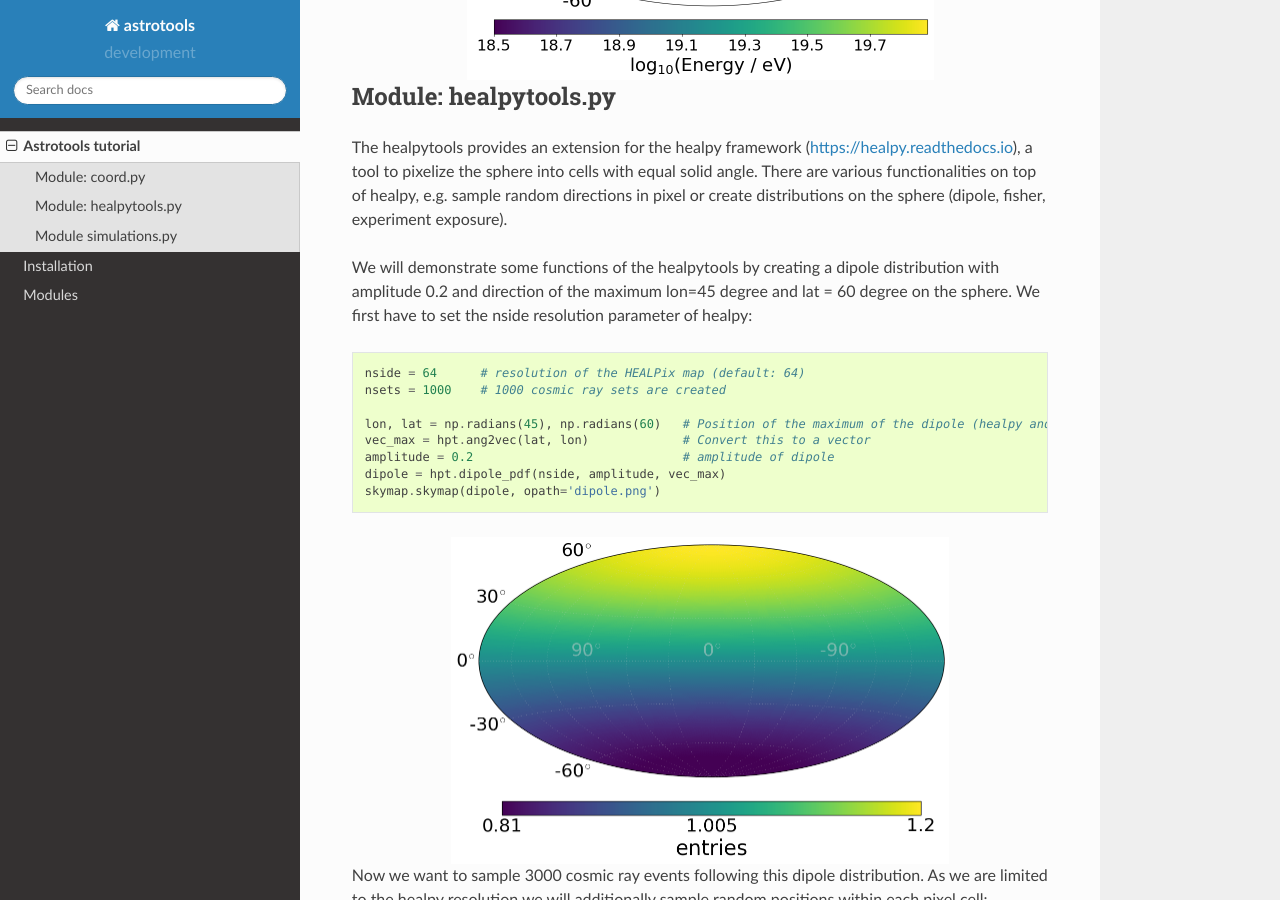
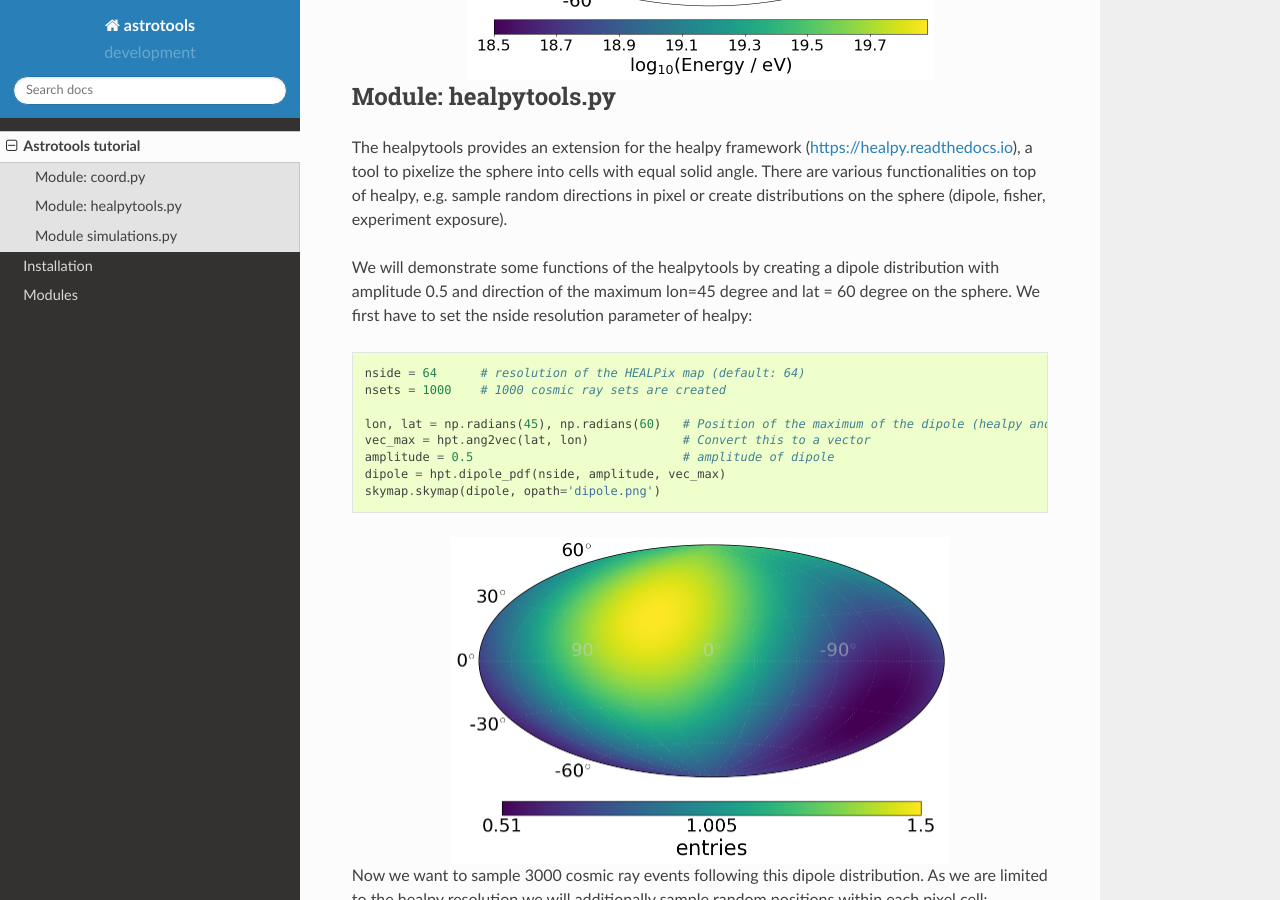
Before and after one commit to MRCWirtz/astrotools, a Sphinx documentation site: the page built from doc/source/tutorial.rst, in a window 1280 px wide and 900 px high, scrolled down 1338 px. Built offline with Sphinx 7.4.7 and the Read the Docs theme 2.0.0, drawn with Linux system fonts in a browser that asks for light colours.

Commit message:
Extend the tutorial by the healpytools module 2

```diff
--- a/doc/source/tutorial.rst
+++ b/doc/source/tutorial.rst
@@ -54,7 +54,7 @@ sample random directions in pixel or create distributions on the sphere
 (dipole, fisher, experiment exposure).
 
 We will demonstrate some functions of the healpytools by creating a dipole
-distribution with amplitude 0.2 and direction of the maximum lon=45 degree and
+distribution with amplitude 0.5 and direction of the maximum lon=45 degree and
 lat = 60 degree on the sphere. We first have to set the nside resolution parameter
 of healpy:
 
@@ -65,7 +65,7 @@ of healpy:
 
   lon, lat = np.radians(45), np.radians(60)   # Position of the maximum of the dipole (healpy and astrotools definition)
   vec_max = hpt.ang2vec(lat, lon)             # Convert this to a vector
-  amplitude = 0.2                             # amplitude of dipole
+  amplitude = 0.5                             # amplitude of dipole
   dipole = hpt.dipole_pdf(nside, amplitude, vec_max)
   skymap.skymap(dipole, opath='dipole.png')
 
```
Also changed, not shown: doc/source/img/dipole.png, doc/source/img/dipole_events.png, 1 other file.
